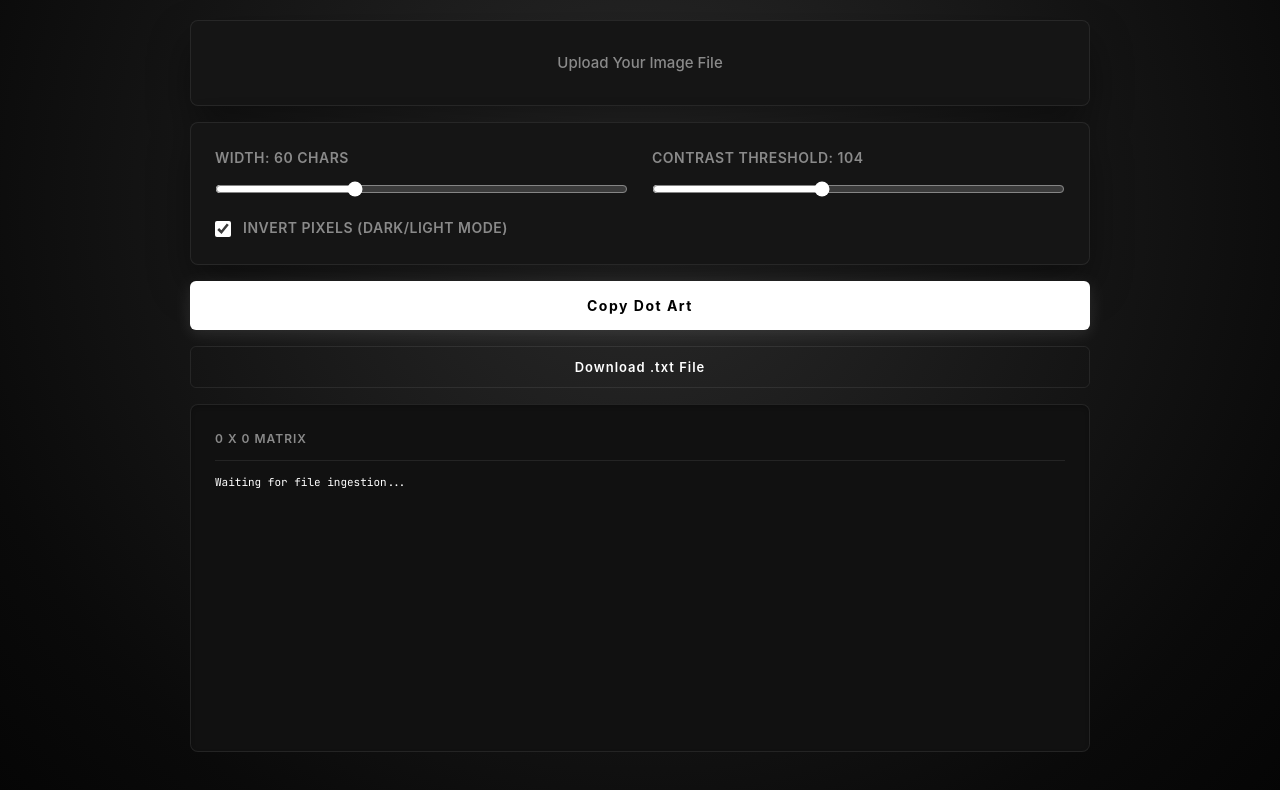
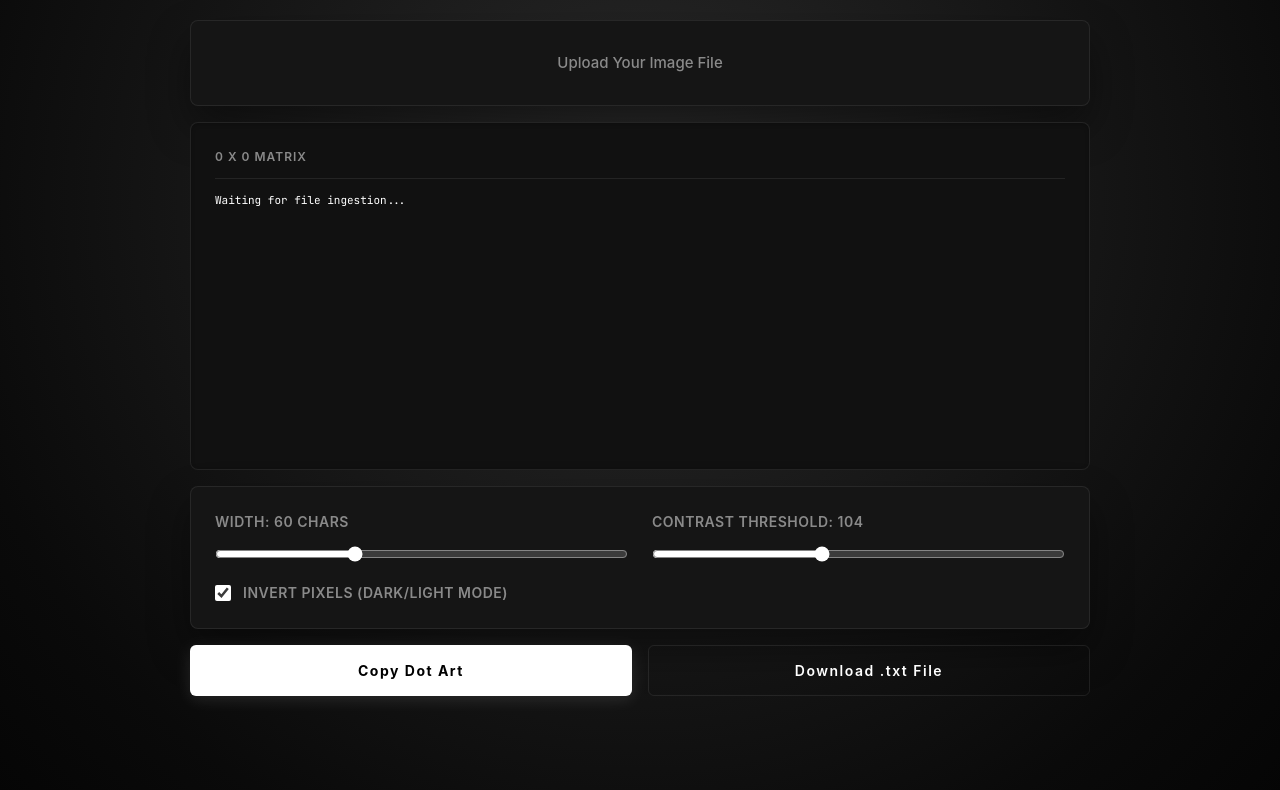
Before and after one commit to CoffeeUnderflow/dot-art-generator, a plain HTML site: page index.html in a window 1280 px wide. Drawn offline with Linux system fonts and the light colour scheme.

Commit message:
add new layout

```diff
--- a/index.html
+++ b/index.html
@@ -20,6 +20,11 @@
         <input type="file" id="imageLoader" accept="image/*">
     </div>
 
+    <div class="output-block">
+        <span class="matrix-info" id="dimensionsLabel">0 x 0 matrix</span>
+        <pre id="output">Waiting for file ingestion...</pre>
+    </div>
+
     <div class="card-block">
         <div class="controls-grid">
             <div class="control-item">
@@ -38,12 +43,9 @@
         </label>
     </div>
 
-    <button class="btn-go" id="copyBtn">Copy Dot Art</button>
-    <button class="btn-secondary" id="downloadBtn">Download .txt File</button>
-
-    <div class="output-block">
-        <span class="matrix-info" id="dimensionsLabel">0 x 0 matrix</span>
-        <pre id="output">Waiting for file ingestion...</pre>
+    <div class="button-group">
+        <button class="btn-go" id="copyBtn">Copy Dot Art</button>
+        <button class="btn-secondary" id="downloadBtn">Download .txt File</button>
     </div>
 
 </div>
--- a/style.css
+++ b/style.css
@@ -156,7 +156,8 @@ input[type="range"] {
 .btn-go {
     background-color: var(--btn-bg);
     color: var(--btn-text);
-    border: none;
+    /* Invisible border to perfectly match the secondary button's dimensions */
+    border: 1px solid transparent;
     border-radius: 6px;
     padding: 16px 32px;
     font-size: 14px;
@@ -164,7 +165,6 @@ input[type="range"] {
     font-weight: 700;
     letter-spacing: 1.5px;
     cursor: pointer;
-    width: 100%;
     transition: all 0.2s ease;
     box-shadow: 0 4px 15px var(--btn-shadow);
 }
@@ -177,18 +177,36 @@ input[type="range"] {
     color: var(--text-main);
     border: 1px solid var(--border-light);
     border-radius: 6px;
-    padding: 12px 32px;
-    font-size: 13px;
+    padding: 16px 32px; /* Matched to btn-go */
+    font-size: 14px; /* Matched to btn-go */
     font-family: var(--font-stack);
     font-weight: 600;
-    letter-spacing: 1px;
+    letter-spacing: 1.5px; /* Matched to btn-go */
     cursor: pointer;
-    width: 100%;
     transition: all 0.2s ease;
 }
 
 .btn-secondary:hover {
     background-color: var(--border-light);
+}
+
+/* --- BUTTON GROUP (Side-by-side layout) --- */
+.button-group {
+    display: flex;
+    gap: 16px;
+    width: 100%;
+}
+
+.button-group button {
+    flex: 1; /* Forces perfectly equal widths */
+    margin-top: 0;
+}
+
+/* Stack them vertically on mobile so the text doesn't get crushed */
+@media (max-width: 600px) {
+    .button-group {
+        flex-direction: column;
+    }
 }
 
 /* --- OUTPUT MATRIX --- */
```
